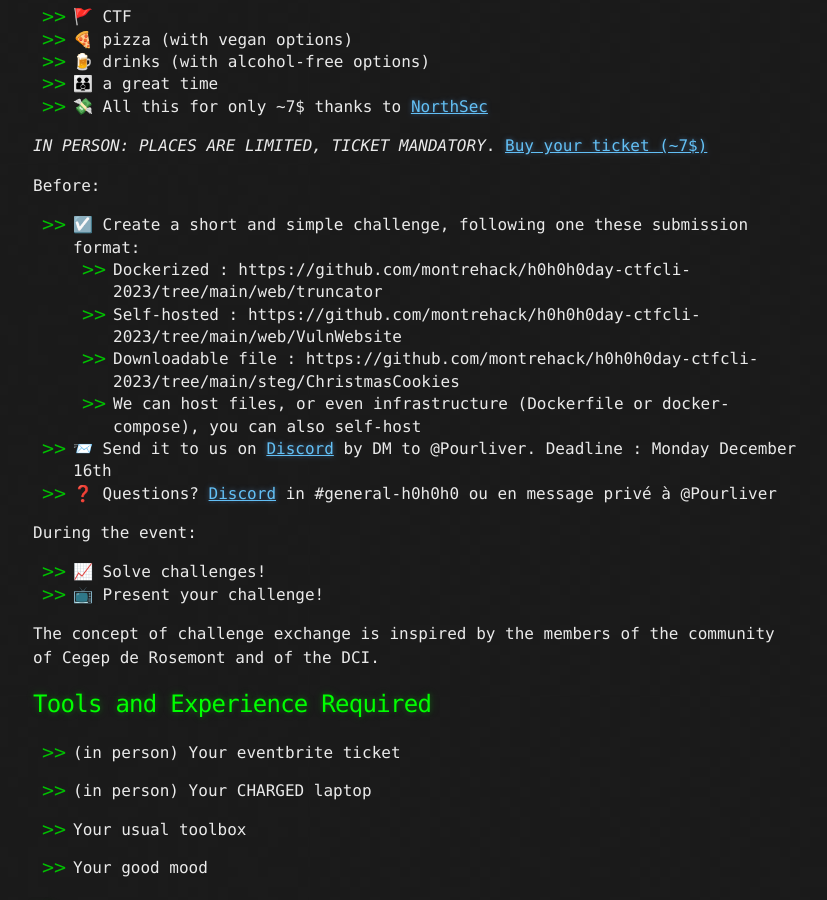
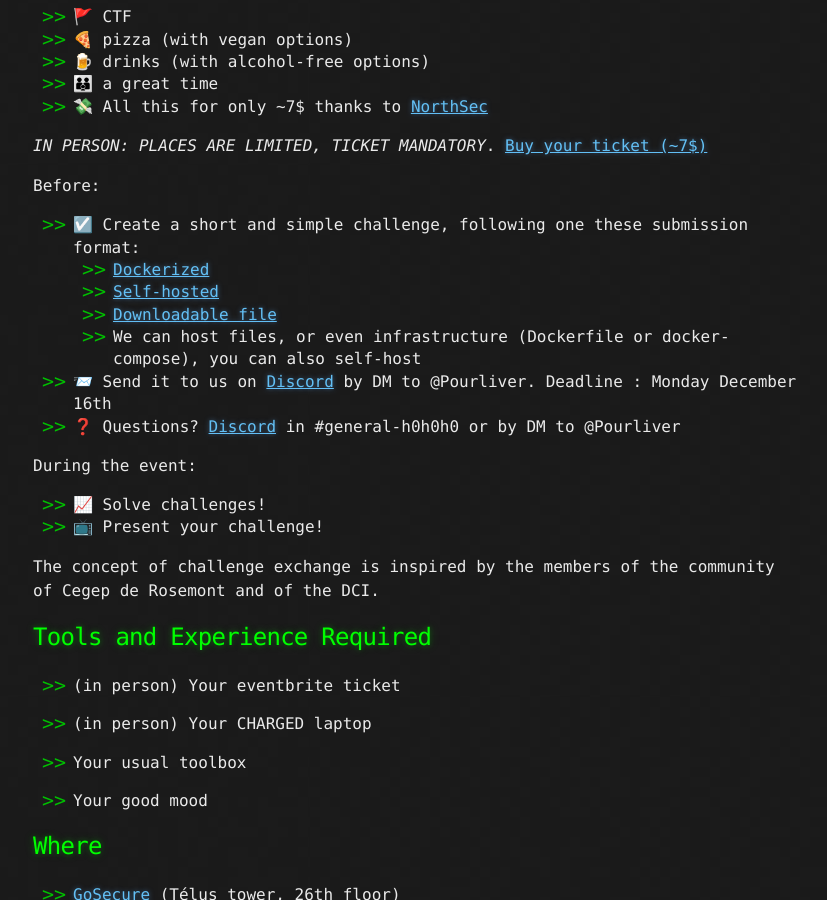
Before and after one commit to montrehack/montrehack.github.com, a Jekyll site: the page built from _posts/2024-12-18-h0h0h0day-challenge-exchange.md, in a window 1280 px wide and 900 px high, scrolled down 1432 px. Shown: the whole window, without its empty margins (223-1050 px from the left). Built offline with Jekyll 4.4.1, drawn with Linux system fonts in a browser that asks for light colours; emoji names are drawn with the system emoji font; some of the changed text lies outside the part shown.

Commit message:
Patched few mistakes

```diff
--- a/_posts/2024-12-18-h0h0h0day-challenge-exchange.md
+++ b/_posts/2024-12-18-h0h0h0day-challenge-exchange.md
@@ -22,9 +22,9 @@ description_fr: |
 
     Avant:
     * :ballot_box_with_check: Faites un challenge de CTF court et simple, suivant l'un des format de soumission suivant:
-      * Dockerized : https://github.com/montrehack/h0h0h0day-ctfcli-2023/tree/main/web/truncator
-      * Self-hosted : https://github.com/montrehack/h0h0h0day-ctfcli-2023/tree/main/web/VulnWebsite
-      * Fichier téléchargeable : https://github.com/montrehack/h0h0h0day-ctfcli-2023/tree/main/steg/ChristmasCookies
+      * [Dockerized](https://github.com/montrehack/h0h0h0day-ctfcli-2023/tree/main/web/truncator)
+      * [Self-hosted](https://github.com/montrehack/h0h0h0day-ctfcli-2023/tree/main/web/VulnWebsite)
+      * [Fichier téléchargeable](https://github.com/montrehack/h0h0h0day-ctfcli-2023/tree/main/steg/ChristmasCookies)
     * On peut hoster des fichiers ou de l'infra (Dockerfile ou docker-compose), vous pouvez hoster aussi
     * :incoming_envelope: Envoyez-le nous sur [Discord](https://discord.gg/4qfFwPX) par message privé à @Pourliver. Date limite: Lundi 16 Décembre
     * :question: Questions? [Discord](https://discord.gg/4qfFwPX) sur #general-h0h0h0 ou en message privé à @Pourliver
@@ -49,12 +49,12 @@ description_en: |
 
     Before:
     * :ballot_box_with_check: Create a short and simple challenge, following one these submission format:
-      * Dockerized : https://github.com/montrehack/h0h0h0day-ctfcli-2023/tree/main/web/truncator
-      * Self-hosted : https://github.com/montrehack/h0h0h0day-ctfcli-2023/tree/main/web/VulnWebsite
-      * Downloadable file : https://github.com/montrehack/h0h0h0day-ctfcli-2023/tree/main/steg/ChristmasCookies
+      * [Dockerized](https://github.com/montrehack/h0h0h0day-ctfcli-2023/tree/main/web/truncator)
+      * [Self-hosted](https://github.com/montrehack/h0h0h0day-ctfcli-2023/tree/main/web/VulnWebsite)
+      * [Downloadable file](https://github.com/montrehack/h0h0h0day-ctfcli-2023/tree/main/steg/ChristmasCookies)
       * We can host files, or even infrastructure (Dockerfile or docker-compose), you can also self-host
     * :incoming_envelope: Send it to us on [Discord](https://discord.gg/4qfFwPX) by DM to @Pourliver. Deadline : Monday December 16th
-    * :question: Questions? [Discord](https://discord.gg/4qfFwPX) in #general-h0h0h0 ou en message privé à @Pourliver
+    * :question: Questions? [Discord](https://discord.gg/4qfFwPX) in #general-h0h0h0 or by DM to @Pourliver
 
     During the event:
 
```
